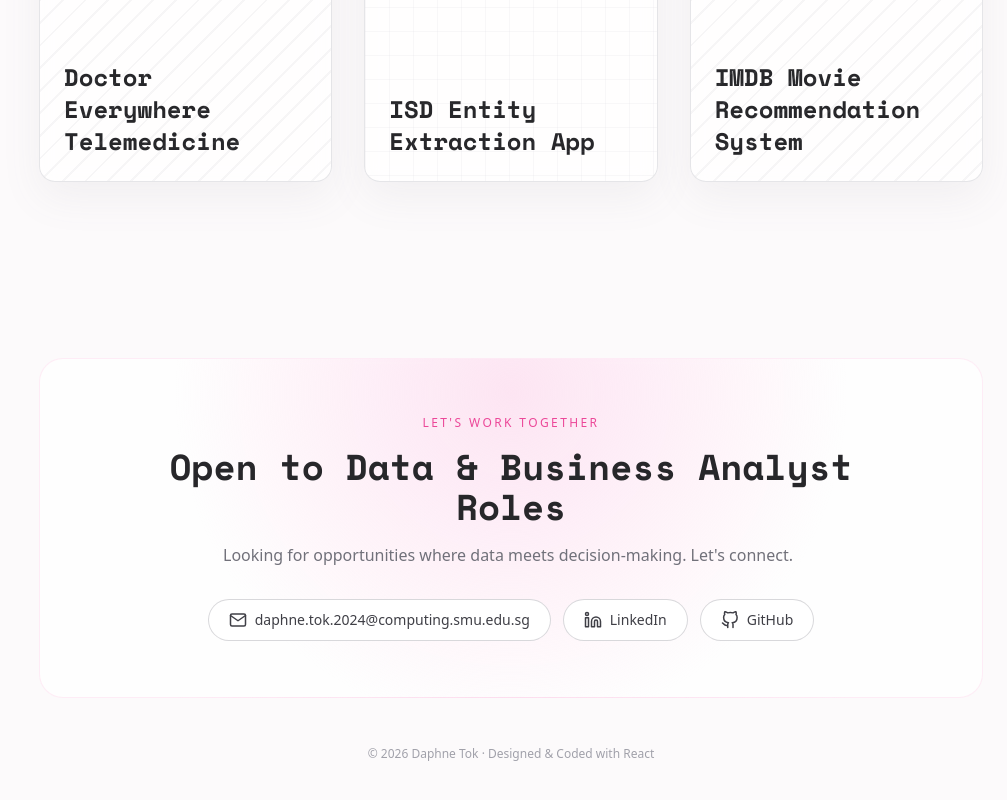
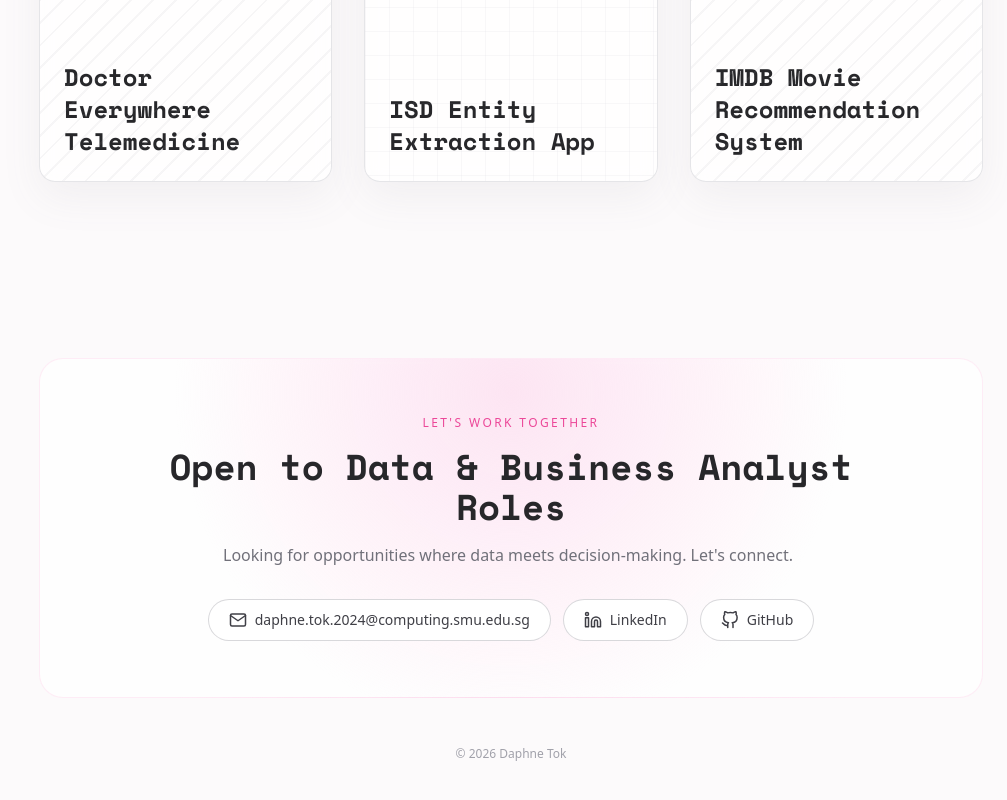
Before and after one commit to daphnetok/digitalportfolio, a React (Vite) app: page / in a window 1280 px wide. Shown: the part 5711-6511 px from the top of the page, without its empty margins (273-1280 px from the left). Built offline with nearby package versions, Linux system fonts and the light colour scheme; a web font is replaced by a local one.

Commit message:
Updated education

```diff
--- a/src/components/sections/FooterCTA.jsx
+++ b/src/components/sections/FooterCTA.jsx
@@ -59,7 +59,7 @@ function FooterCTA() {
         </motion.div>
 
         <p className="mb-6 mt-12 text-center text-xs text-zinc-400">
-          © 2026 Daphne Tok · Designed & Coded with React
+          © 2026 Daphne Tok
         </p>
       </div>
     </footer>
```
